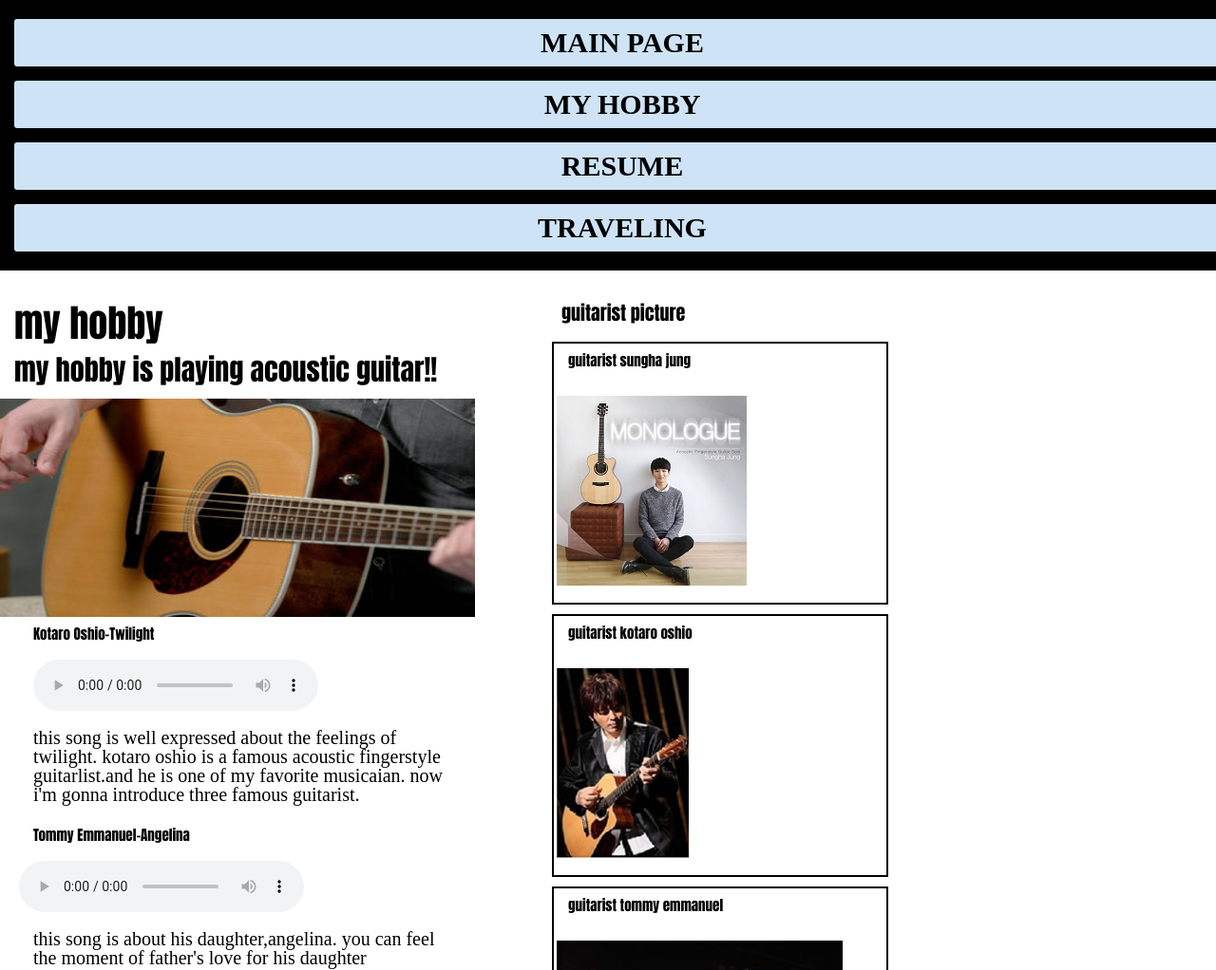
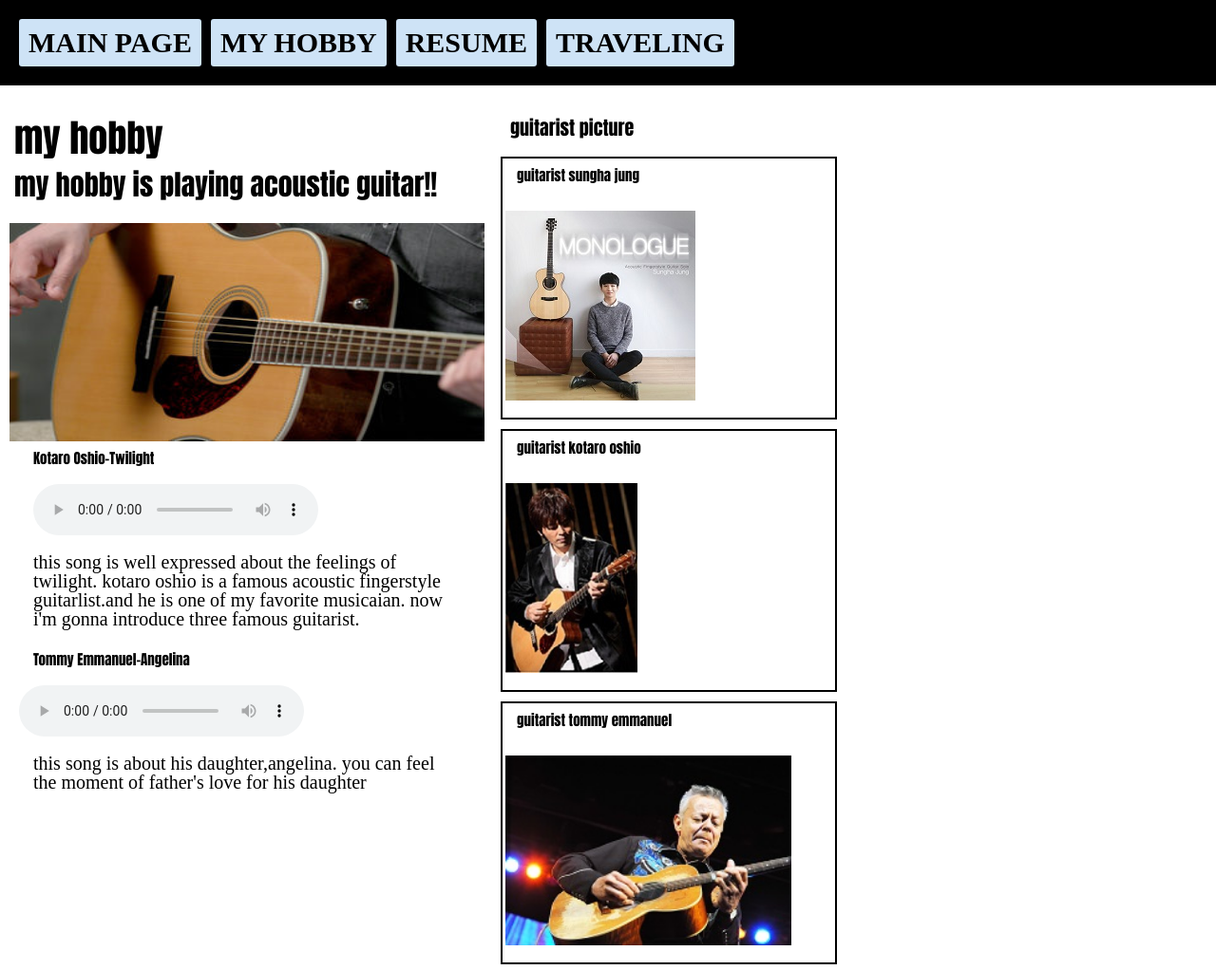
Before and after one commit to changhuikim/itmd361_fall2017_project3, a plain HTML site: page my_hobbies.html in a window 1280 px wide. Shown: the top 1022 px of the page at 95% size. Drawn offline with Linux system fonts and the light colour scheme; a web font is replaced by a local one.

Commit message:
modifying css

```diff
--- a/style.css
+++ b/style.css
@@ -34,20 +34,22 @@ nav#link{
 	background-color:black;
 	margin-bottom:20px;
 	padding:10px 10px;
-	position:relative;
+	position:static;
 	width:100%;
 }
 nav#link ul{
-	display:block;
 	list-style-type:none;
 	padding:0;
 	overflow: hidden;
+	position:relative;
 }
 
 nav#link ul li{
+	display:block;
 	position:relative;
 	padding:5px 5px;
-    margin:5px 0px;
+    margin:5px 5px;
+    float:left;
 }
 
 nav#link ul li a{
@@ -62,7 +64,7 @@ nav#link ul li a{
 	border-radius:3px;
 	color:black;
 	text-align:center;
-	float:top;
+	float:left;
 }
 nav#link ul li a:hover{
 	background-color:yellow;
@@ -105,21 +107,21 @@ nav#link ul li a:hover{
 	width:500px;
 	height:230px;
 	float:left;
-	margin-bottom:10px;
+	margin:10px;
 
 }
 div#section1{
 	position:relative;
 	width:40%;
 	float:left;
-	margin-right:10px;
+	margin-right:5px;
 	overflow:hidden;
 }
 div#section2{
-	float:right;
-	width:55%;
-	margin-left:1px;
-
+	float:left;
+	width:54%;
+	margin-left:5px;
+	overflow:hidden;
 }
 .section2_1{
 	border:2px solid black;
@@ -163,7 +165,7 @@ clear
 	margin:2px;
 }
 div#profile{
-	width:25%;
+	width:19%;
 	float:left;
 	margin:10px;
 }
```
